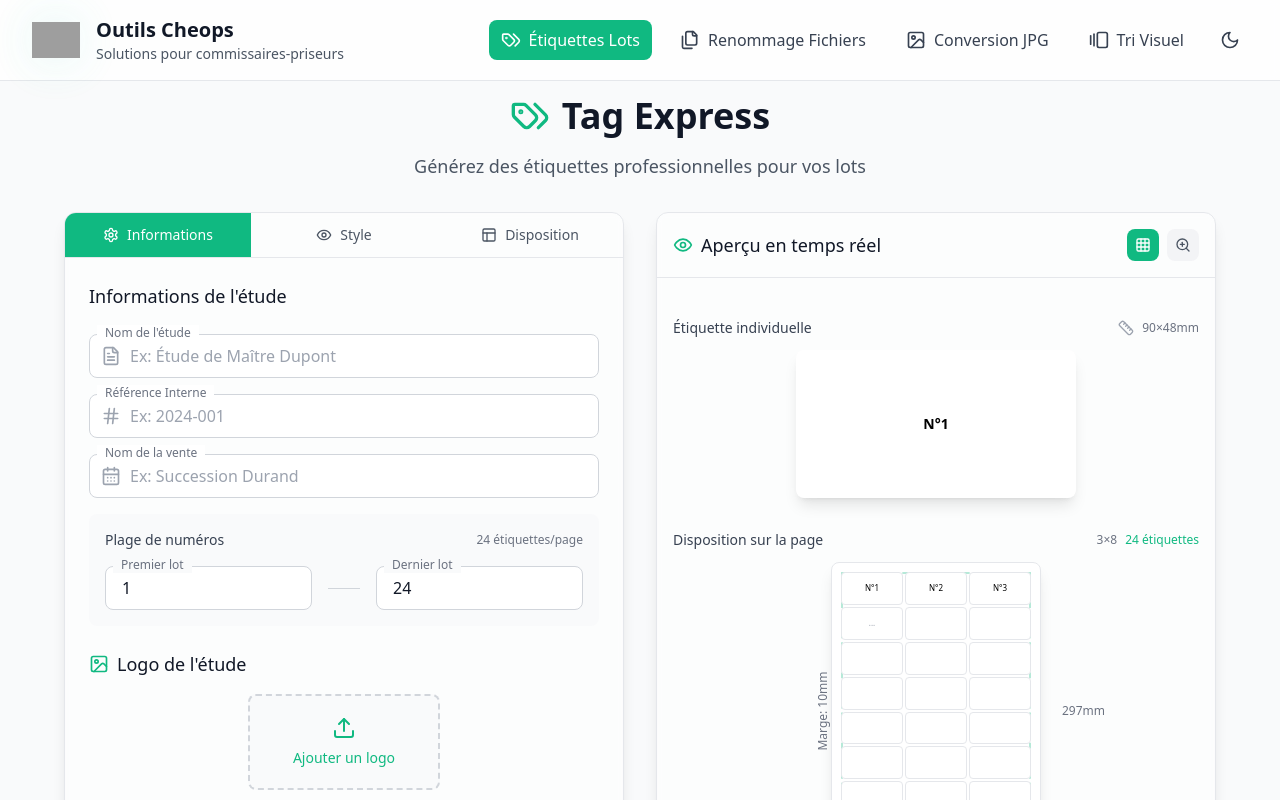
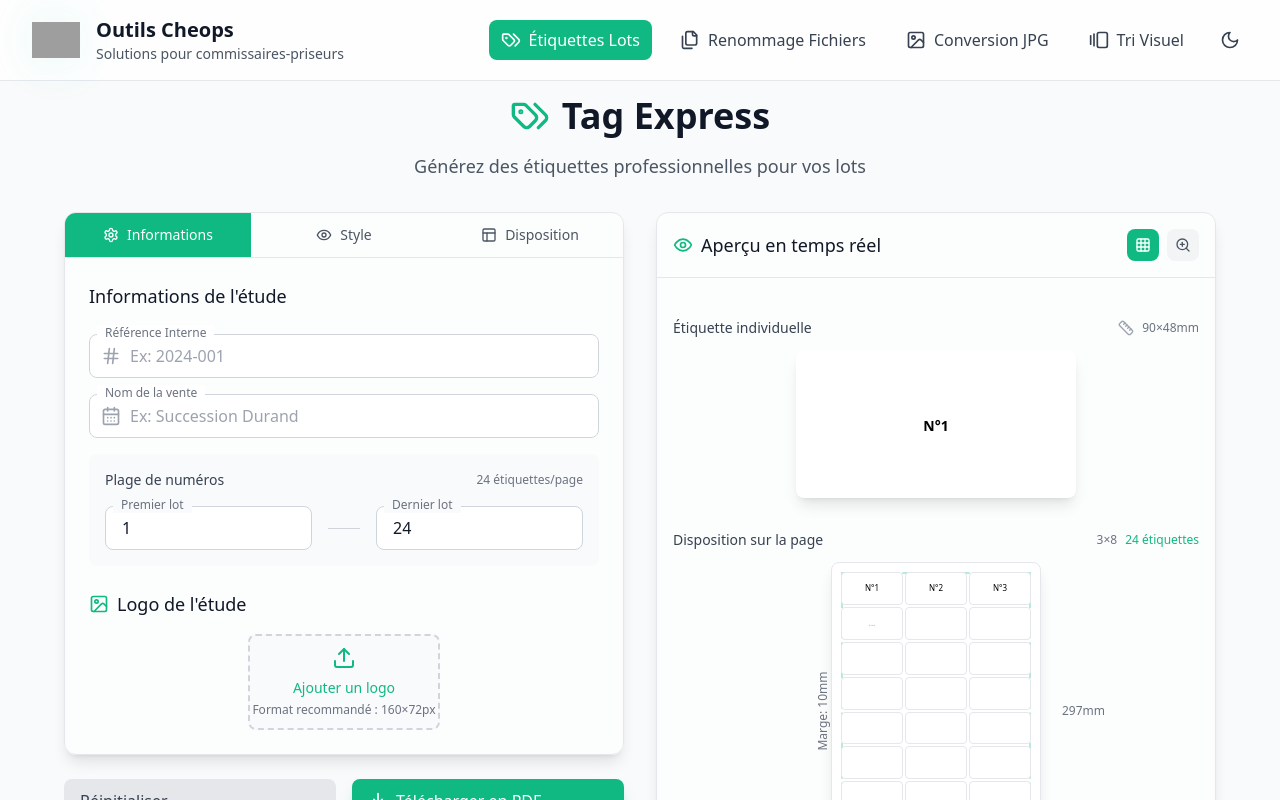
Before and after one commit to Miraubolant/Tools-Express, a React (Vite) app: page /tag-express in a window 1280 px wide. Shown: the top 800 px of the page. Built offline with nearby package versions, Linux system fonts and the light colour scheme; grey boxes are pictures that could not be loaded.

Commit message:
Suppression Réf

```diff
--- a/src/components/LabelsPDF.tsx
+++ b/src/components/LabelsPDF.tsx
@@ -51,12 +51,6 @@ const styles = StyleSheet.create({
     marginBottom: 5,
     objectFit: 'contain',
   },
-  studyName: {
-    fontSize: 10,
-    fontFamily: 'Inter',
-    marginBottom: 2,
-    textAlign: 'center',
-  },
   orderNumber: {
     fontSize: 8,
     fontFamily: 'Inter',
@@ -96,12 +90,9 @@ export const LabelsPDF: React.FC<LabelsPDFProps> = ({ studyInfo, labelCount }) =
                   {studyInfo.logo && (
                     <Image src={studyInfo.logo} style={styles.logo} />
                   )}
-                  {studyInfo.name && (
-                    <Text style={styles.studyName}>{studyInfo.name}</Text>
-                  )}
                   {studyInfo.orderNumber && (
                     <Text style={styles.orderNumber}>
-                      Réf: {studyInfo.orderNumber}
+                      {studyInfo.orderNumber}
                     </Text>
                   )}
                   {studyInfo.saleName && (
--- a/src/components/tag-express/LogoSection.tsx
+++ b/src/components/tag-express/LogoSection.tsx
@@ -21,12 +21,18 @@ export function LogoSection({ studyInfo, handleLogoUpload, removeLogo }: LogoSec
       <div className="flex flex-col items-center">
         {studyInfo.logo ? (
           <div className="relative group">
-            <div className="w-48 h-24 bg-white dark:bg-gray-900 rounded-lg shadow-sm p-3 transition-transform group-hover:scale-[1.02]">
-              <img
-                src={studyInfo.logo}
-                alt="Logo de l'étude"
-                className="w-full h-full object-contain"
-              />
+            <div className="w-48 h-24 bg-white dark:bg-gray-900 rounded-lg shadow-sm overflow-hidden transition-transform group-hover:scale-[1.02]">
+              <div className="w-full h-full flex items-center justify-center p-3">
+                <img
+                  src={studyInfo.logo}
+                  alt="Logo de l'étude"
+                  className="max-w-full max-h-full w-auto h-auto object-contain"
+                  style={{
+                    maxWidth: '142px', // 160px - 2 * padding
+                    maxHeight: '66px'  // 72px - 2 * padding
+                  }}
+                />
+              </div>
             </div>
             <button
               onClick={removeLogo}
@@ -43,6 +49,9 @@ export function LogoSection({ studyInfo, handleLogoUpload, removeLogo }: LogoSec
               <span className="text-sm text-emerald-500 dark:text-emerald-400 font-medium">
                 Ajouter un logo
               </span>
+              <span className="text-xs text-gray-500 dark:text-gray-400 mt-1">
+                Format recommandé : 160×72px
+              </span>
               <input
                 type="file"
                 accept="image/*"
@@ -53,6 +62,12 @@ export function LogoSection({ studyInfo, handleLogoUpload, removeLogo }: LogoSec
           </label>
         )}
       </div>
+
+      {studyInfo.logo && (
+        <div className="text-sm text-gray-500 dark:text-gray-400 text-center">
+          Le logo sera automatiquement redimensionné pour s'adapter aux étiquettes
+        </div>
+      )}
     </div>
   );
 }
--- a/src/components/tag-express/PreviewSection.tsx
+++ b/src/components/tag-express/PreviewSection.tsx
@@ -71,7 +71,7 @@ export function PreviewSection({
           </div>
           <div className="flex justify-center">
             <div
-              className={`rounded-lg shadow-lg p-4 flex flex-col items-center justify-center transition-all hover:shadow-xl ${
+              className={`rounded-lg shadow-lg transition-all hover:shadow-xl ${
                 showZoom ? 'w-[420px] h-[222px]' : 'w-[280px] h-[148px]'
               }`}
               style={{
@@ -81,30 +81,27 @@ export function PreviewSection({
                 backgroundPosition: 'center'
               }}
             >
+              <div className="w-full h-full flex flex-col items-center justify-center p-4 gap-2">
                 {studyInfo.logo && (
-                <div className={`${showZoom ? 'h-12' : 'h-8'} mb-2`}>
+                  <div className="flex-shrink-0 flex items-center justify-center" style={{ height: showZoom ? '48px' : '32px' }}>
                     <img
                       src={studyInfo.logo}
-                    alt="Logo"
-                    className="h-full object-contain"
+                      alt="Logo de l'étude"
+                      className="max-w-full max-h-full w-auto h-auto object-contain"
+                      style={{
+                        maxWidth: showZoom ? '200px' : '142px',
+                        maxHeight: showZoom ? '48px' : '32px'
+                      }}
                     />
                   </div>
                 )}
-              <div className="text-center space-y-1">
-                {studyInfo.name && (
-                  <p
-                    className={`font-bold line-clamp-1 ${showZoom ? 'text-base' : 'text-sm'}`}
-                    style={{ color: textColors.title }}
-                  >
-                    {studyInfo.name}
-                  </p>
-                )}
+                <div className="flex-1 flex flex-col items-center justify-center gap-1 min-h-0">
                   {studyInfo.orderNumber && (
                     <p
                       className={showZoom ? 'text-sm' : 'text-xs'}
                       style={{ color: textColors.subtitle }}
                     >
-                    Réf: {studyInfo.orderNumber}
+                      {studyInfo.orderNumber}
                     </p>
                   )}
                   {studyInfo.saleName && (
@@ -116,11 +113,12 @@ export function PreviewSection({
                     </p>
                   )}
                   <p
-                  className={`font-bold ${showZoom ? 'text-base' : 'text-sm'}`}
+                    className={`font-bold mt-1 ${showZoom ? 'text-base' : 'text-sm'}`}
                     style={{ color: textColors.number }}
                   >
                     N°{lotRange.start}
                   </p>
+                </div>
               </div>
             </div>
           </div>
--- a/src/components/tag-express/StudyInfoSection.tsx
+++ b/src/components/tag-express/StudyInfoSection.tsx
@@ -1,5 +1,5 @@
 import React from 'react';
-import { FileText, Hash, CalendarDays } from 'lucide-react';
+import { Hash, CalendarDays } from 'lucide-react';
 import { StudyInfo, LotRange, GridConfig } from '../../types/tag-express';
 
 interface StudyInfoSectionProps {
@@ -18,13 +18,6 @@ export function StudyInfoSection({
   gridConfig
 }: StudyInfoSectionProps) {
   const fields = [
-    {
-      id: 'name',
-      label: "Nom de l'étude",
-      placeholder: 'Ex: Étude de Maître Dupont',
-      icon: FileText,
-      value: studyInfo.name
-    },
     {
       id: 'orderNumber',
       label: 'Référence Interne',
--- a/src/components/tag-express/TextColorSection.tsx
+++ b/src/components/tag-express/TextColorSection.tsx
@@ -9,14 +9,9 @@ interface TextColorSectionProps {
 
 const colorFields = [
   {
-    key: 'title' as keyof TextColors,
-    label: 'Titre',
-    preview: 'Étude de Maître Dupont'
-  },
-  {
     key: 'subtitle' as keyof TextColors,
-    label: 'Sous-titres',
-    preview: 'Réf: 2024-001'
+    label: 'Référence et Vente',
+    preview: '2024-001'
   },
   {
     key: 'number' as keyof TextColors,
```
Lines whose indentation alone changed are shown as unchanged.
